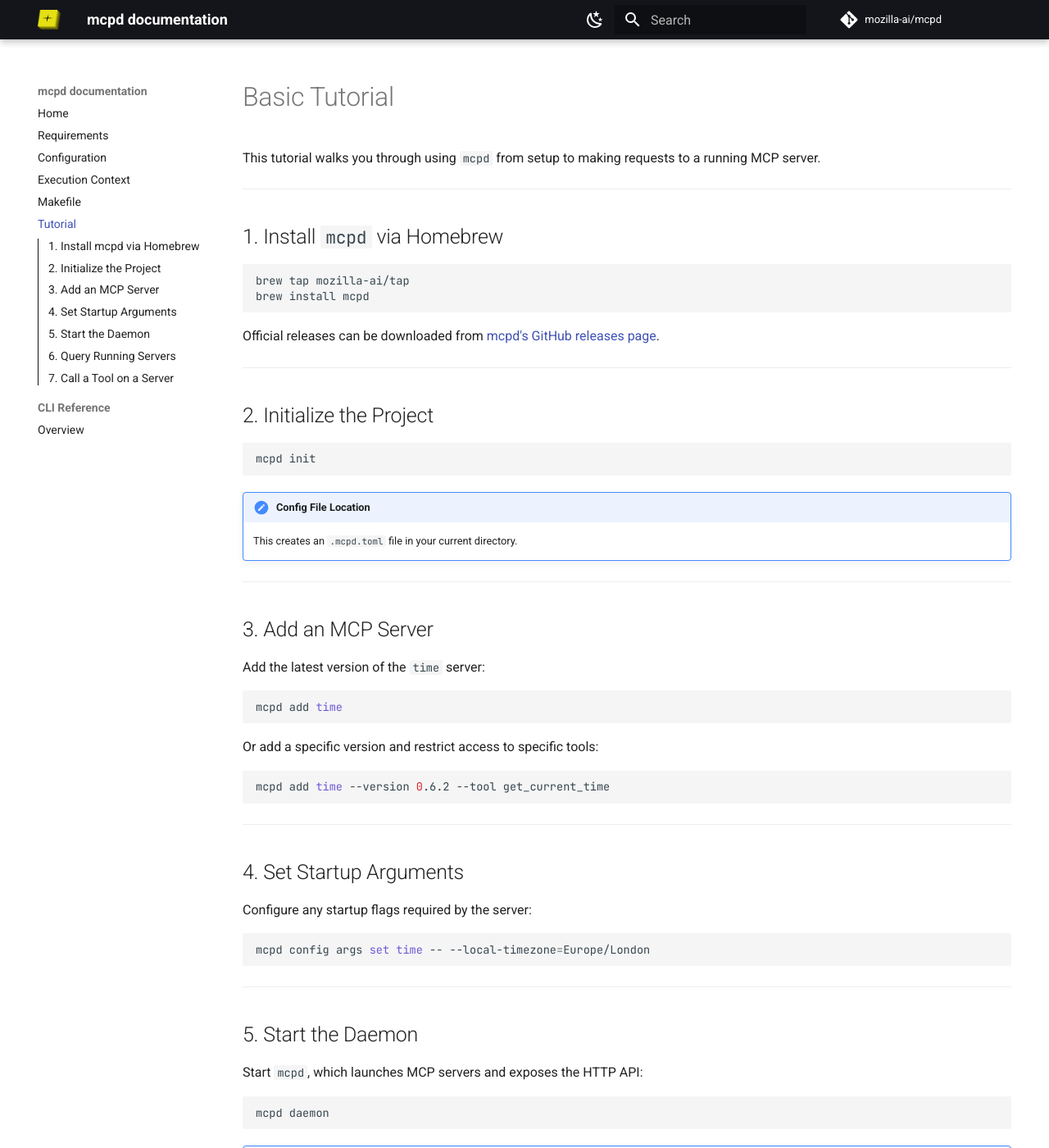
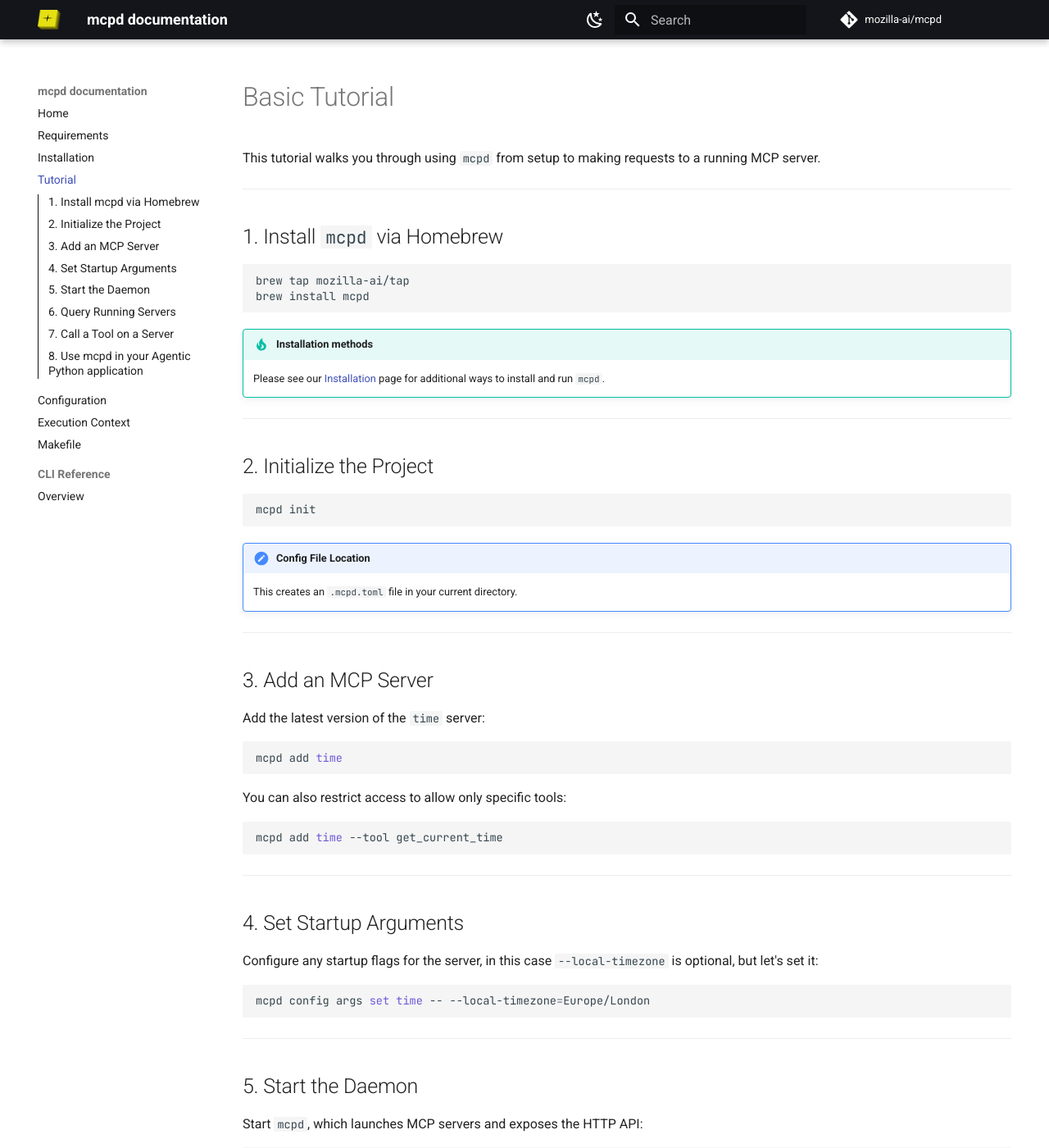
Before and after one commit to mozilla-ai/mcpd, an MkDocs documentation site: the page built from docs/tutorial.md, in a window 1280 px wide and 1400 px high. Shown: the whole window at 82% size. Built offline with MkDocs 1.6.1 and Material for MkDocs 9.7.7, drawn with Linux system fonts in a browser that asks for light colours; comment, search, counter and statistics services are not loaded; some of the changed text lies outside the part shown.

Commit message:
Update documentation (re: installation) (#136)
* Update example in Dockerfile
* Add installation page for docs site (and nav)
* Tweak docs page for Makefile
* Update docs page for tutorial

````diff
--- a/docs/tutorial.md
+++ b/docs/tutorial.md
@@ -10,7 +10,8 @@
 brew install mcpd
 ```
 
-Official releases can be downloaded from [mcpd's GitHub releases page](https://github.com/mozilla-ai/mcpd/releases).
+!!! tip "Installation methods"
+    Please see our [Installation](installation.md) page for additional ways to install and run `mcpd`.
 
 ---
 
@@ -31,16 +32,16 @@
 mcpd add time
 ```
 
-Or add a specific version and restrict access to specific tools:
+You can also restrict access to allow only specific tools:
 ```bash
-mcpd add time --version 0.6.2 --tool get_current_time
+mcpd add time --tool get_current_time
 ```
 
 ---
 
 ## 4. Set Startup Arguments
 
-Configure any startup flags required by the server:
+Configure any startup flags for the server, in this case `--local-timezone` is optional, but let's set it:
 ```bash
 mcpd config args set time -- --local-timezone=Europe/London
 ```
@@ -77,7 +78,6 @@
      http://localhost:8090/api/v1/servers/time/tools/get_current_time | jq
 ```
 
+## 8. Use `mcpd` in your Agentic Python application
 
-# Using mcpd in your Python application
-
-For tutorials on using mcpd with agents in Python, please refer to the [Python mcpd SDK](https://github.com/mozilla-ai/mcpd-sdk-python) documentation.
+For [examples](https://github.com/mozilla-ai/mcpd-sdk-python/tree/main/examples/anyagent) on using `mcpd` with agents in Python, please refer to the [Python SDK](https://github.com/mozilla-ai/mcpd-sdk-python) documentation.
--- a/mkdocs.yaml
+++ b/mkdocs.yaml
@@ -43,9 +43,10 @@
 nav:
   - Home: index.md
   - Requirements: requirements.md
+  - Installation: installation.md
+  - Tutorial: tutorial.md
   - Configuration: configuration.md
   - Execution Context: execution-context.md
   - Makefile: makefile.md
-  - Tutorial: tutorial.md
   - CLI Reference:
       - Overview: commands/mcpd.md
````
Also changed, not shown: docs/installation.md (added, +95 -0 lines), docs/makefile.md (+3 -0 lines), 1 other file.
